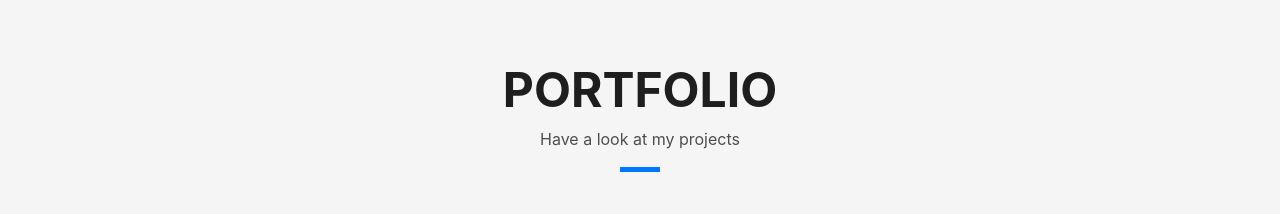
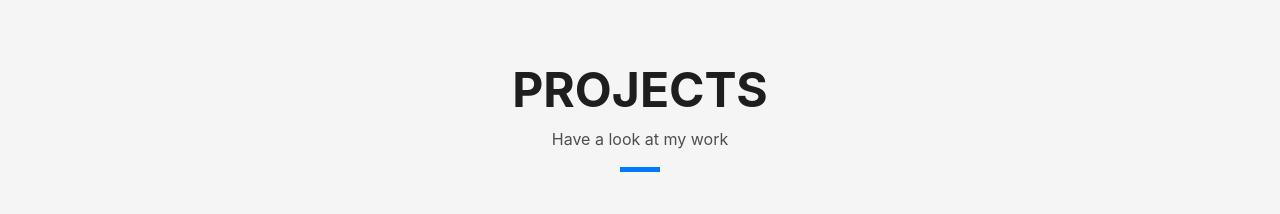
Before and after one commit to supreeth7/Portfolio-V2, a plain HTML site: page index.html in a window 1280 px wide. Shown: the part 2193-2407 px from the top of the page. Drawn offline with Linux system fonts and the light colour scheme; files whose address does not match are found by name.

Commit message:
Update index.html

```diff
--- a/index.html
+++ b/index.html
@@ -228,10 +228,10 @@
         <div class="col-sm-12">
           <div class="title-box text-center">
             <h3 class="title-a">
-              Portfolio
+              Projects
             </h3>
             <p class="subtitle-a">
-              Have a look at my projects</p>
+              Have a look at my work</p>
             <div class="line-mf"></div>
           </div>
         </div>
```
